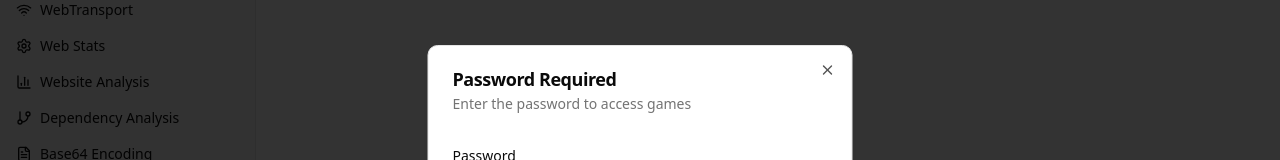
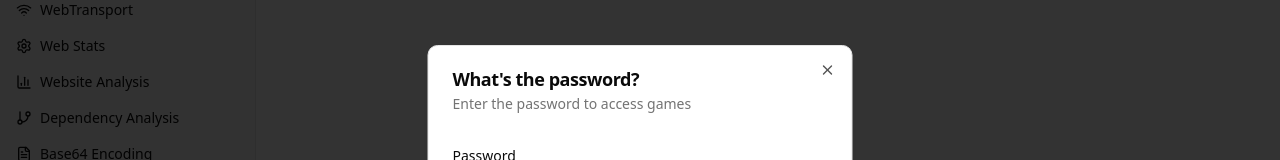
Before and after one commit to jbouder/acolyte, a Next.js app: page /games in a window 1280 px wide. Shown: the part 226-386 px from the top of the page. Built offline with nearby package versions, Linux system fonts and the light colour scheme.

Commit message:
Update modal title to "What's the password?" as requested
Co-authored-by: jbouder <61591423+jbouder@users.noreply.github.com>

```diff
--- a/app/games/page.tsx
+++ b/app/games/page.tsx
@@ -84,7 +84,7 @@ export default function GamesPage() {
       <Dialog open={showModal} onOpenChange={() => {}}>
         <DialogContent className="sm:max-w-[425px]">
           <DialogHeader>
-            <DialogTitle>Password Required</DialogTitle>
+            <DialogTitle>What&apos;s the password?</DialogTitle>
             <DialogDescription>
               Enter the password to access games
             </DialogDescription>
```
Also changed, not shown: 1 other file (tests, documents, lock files or other folders).
